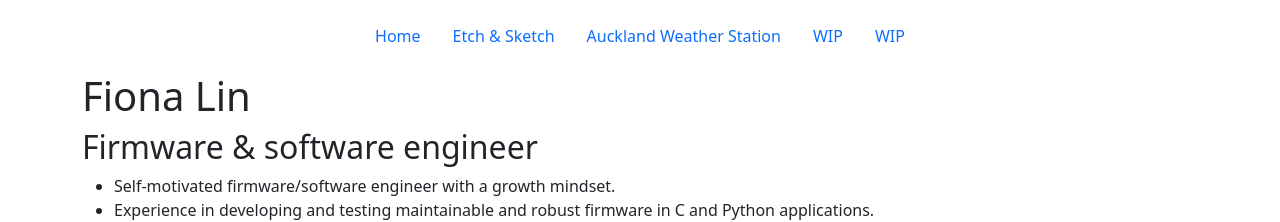
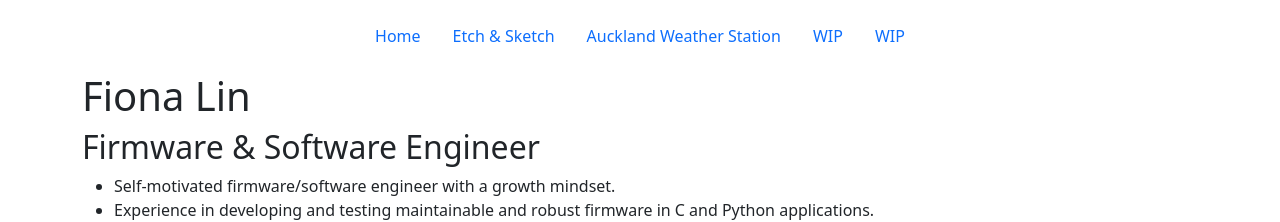
Before and after one commit to FionaNET/fionanet.github.io, a website: page index.html in a window 1280 px wide. Shown: the top 222 px of the page. Drawn offline with nearby package versions, Linux system fonts and the light colour scheme.

Commit message:
Fix capital letters of title

```diff
--- a/index.html
+++ b/index.html
@@ -23,7 +23,7 @@
         <div class="container marketing">
 
             <h1 class="fw-lg lh-2">Fiona Lin</h1>
-            <h2>Firmware & software engineer</h2>
+            <h2>Firmware & Software Engineer</h2>
             <div class="row featurette">
                 <div class="col-lg-12">
                     <ul>
```
